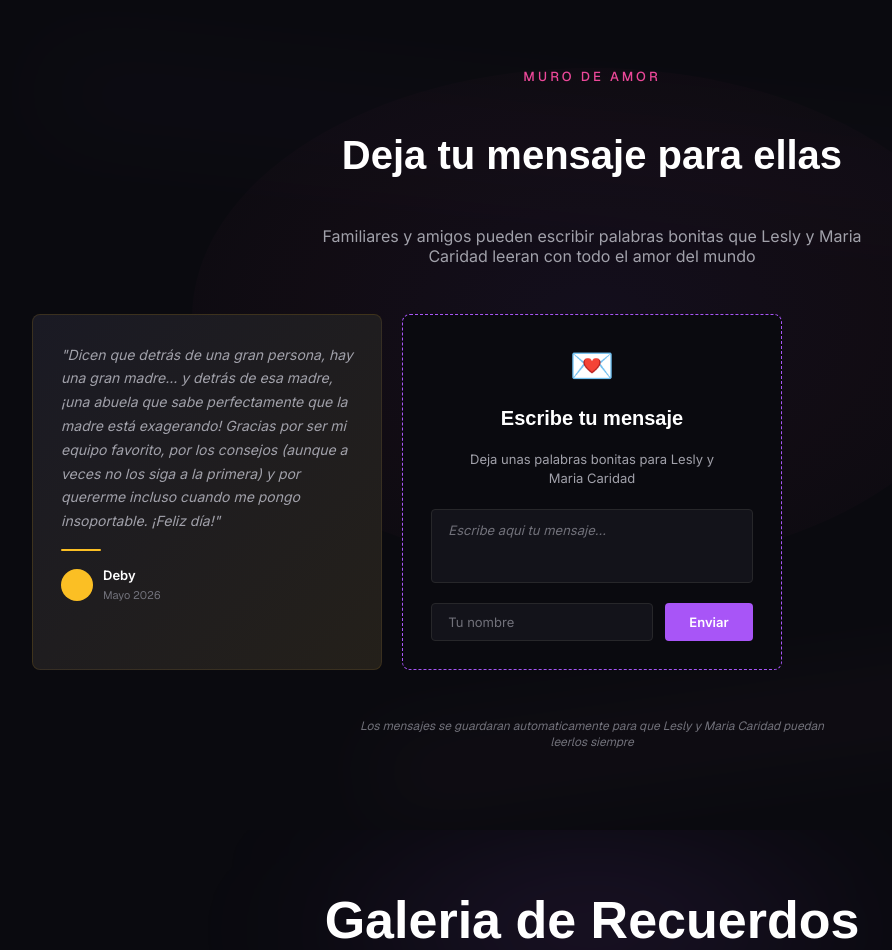
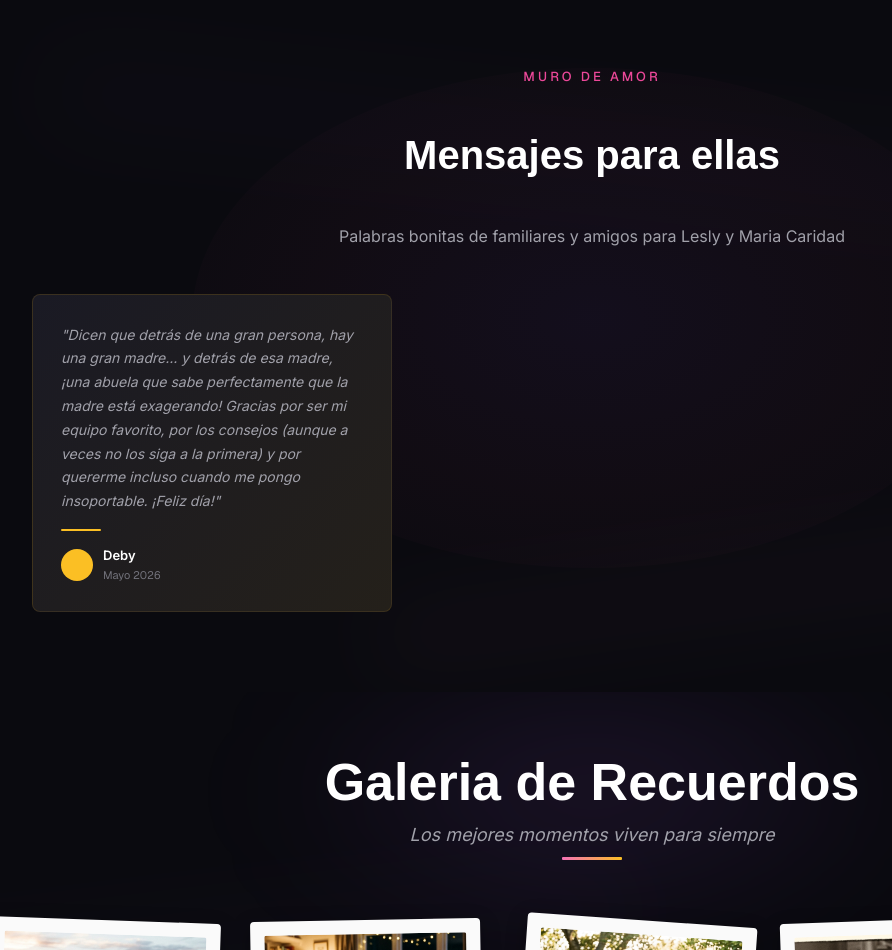
Before and after one commit to deborahfam/mothers-day, a plain HTML site: page index.html in a window 1280 px wide. Shown: the part 4920-5870 px from the top of the page, without its empty margins (48-940 px from the left). Drawn offline with nearby package versions, Linux system fonts and the light colour scheme; a web font is replaced by a local one.

Commit message:
Update guestbook section in index.html: change header and description, and remove message input card for a cleaner layout

```diff
--- a/index.html
+++ b/index.html
@@ -156,21 +156,9 @@
     <div class="neon-streak streak-16"></div>
     <div class="section-inner fade-in">
       <span class="section-label" style="color: var(--accent-secondary);">MURO DE AMOR</span>
-      <h2>Deja tu mensaje para ellas</h2>
-      <p class="section-sub" style="max-width:600px;">Familiares y amigos pueden escribir palabras bonitas que Lesly y Maria Caridad leeran con todo el amor del mundo</p>
-      <div class="messages-grid" id="messagesGrid">
-        <div class="write-card" id="writeCard">
-          <span class="write-icon">&#x1F48C;</span>
-          <h3>Escribe tu mensaje</h3>
-          <p>Deja unas palabras bonitas para Lesly y Maria Caridad</p>
-          <textarea id="msgInput" placeholder="Escribe aqui tu mensaje..." rows="3"></textarea>
-          <div class="write-row">
-            <input type="text" id="nameInput" placeholder="Tu nombre">
-            <button id="sendBtn" onclick="sendMessage()">Enviar</button>
-          </div>
-        </div>
-      </div>
-      <p class="gb-note">Los mensajes se guardaran automaticamente para que Lesly y Maria Caridad puedan leerlos siempre</p>
+      <h2>Mensajes para ellas</h2>
+      <p class="section-sub" style="max-width:600px;">Palabras bonitas de familiares y amigos para Lesly y Maria Caridad</p>
+      <div class="messages-grid" id="messagesGrid"></div>
     </div>
   </section>
 
```
